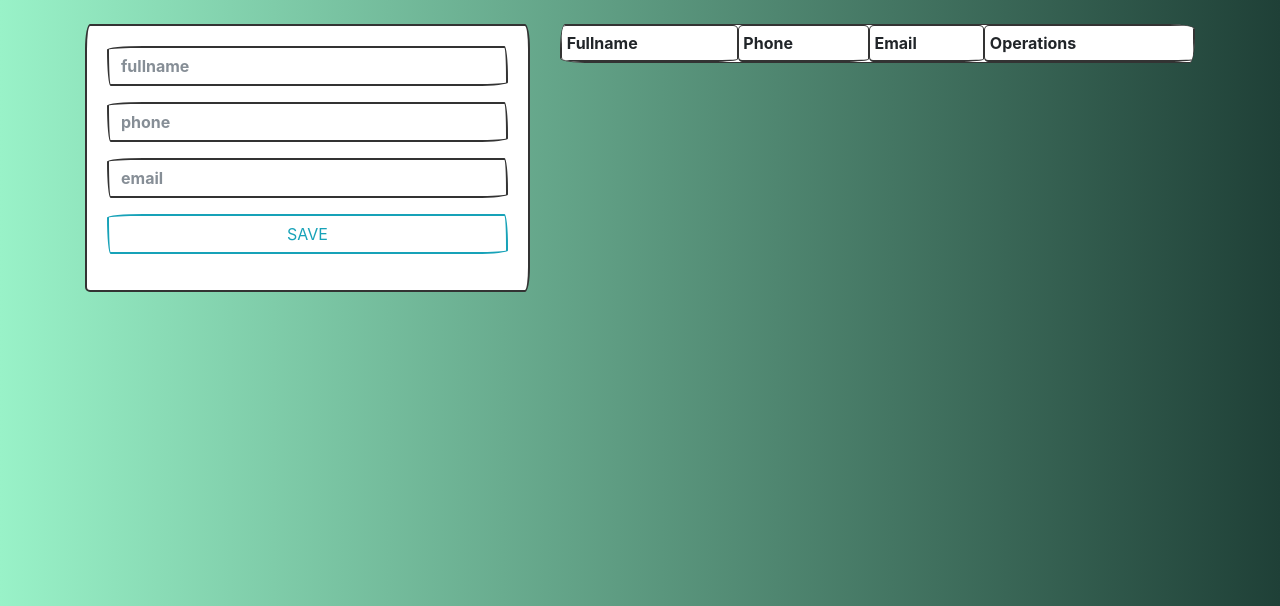
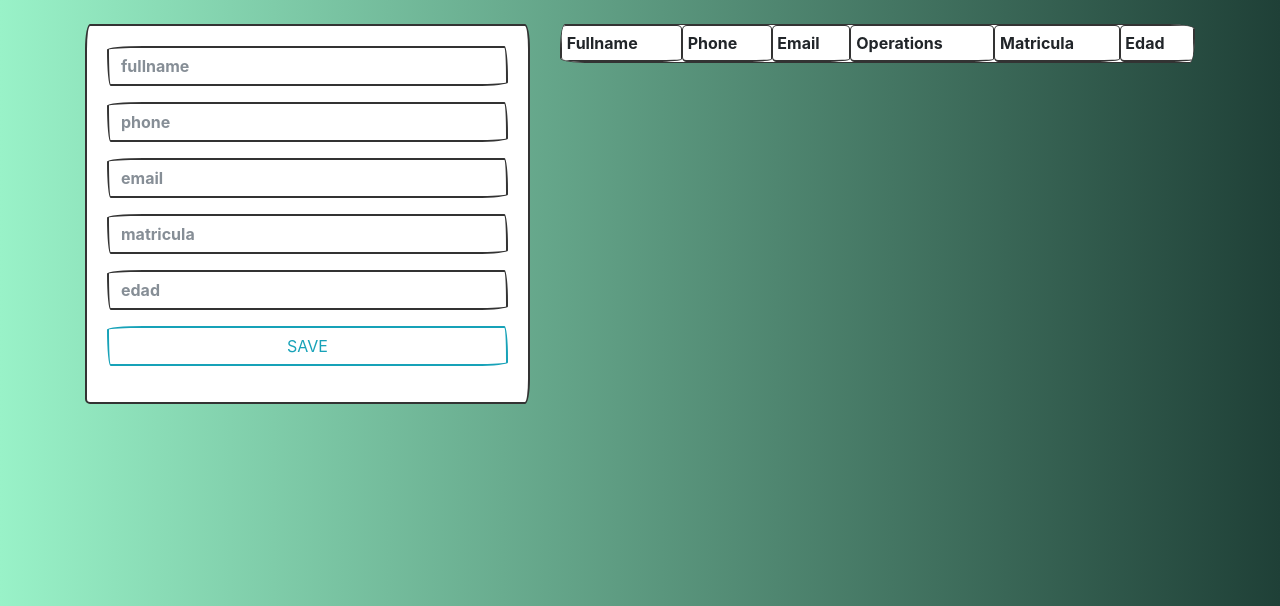
Before and after one commit to RiversHIRSCH/python-contacts-app, a Flask app: template templates/index.html in a window 1280 px wide. Shown: the part 60-666 px from the top of the page. Run offline with Flask 2, Linux system fonts and the light colour scheme; the template is opened without the code that fills it, so the values that code supplies are empty; some libraries are stand-ins or nearby versions; some web fonts are replaced.

Commit message:
carlos W

```diff
--- a/App.py
+++ b/App.py
@@ -34,13 +34,15 @@ def add_contact():
         fullname = request.form['fullname']
         phone = request.form['phone']
         email = request.form['email']
+        matricula = request.form['matricula']
+        edad = request.form['edad']
 
         # ESTABLECER CONEXION
         cur = mysql.connection.cursor()
 
         # CONSULTA
         cur.execute(
-            'INSERT INTO contacts (fullname, phone, email) VALUES (%s, %s, %s)', (fullname, phone, email))
+            'INSERT INTO contacts (fullname, phone, email, matricula, edad) VALUES (%s, %s, %s, %s, %s)', (fullname, phone, email, matricula, edad))
 
         # EJECUTAR CONSULTA
         mysql.connection.commit()
--- a/templates/edit-contact.html
+++ b/templates/edit-contact.html
@@ -14,6 +14,12 @@
             <input type="text" name="email" placeholder="email" value="{{ contact.3 }}" class="form-control">
         </div>
         <div class="form-group">
+            <input type="text" name="matricula" placeholder="matricula" value="{{ contact.4 }}" class="form-control">
+        </div>
+        <div class="form-group">
+            <input type="text" name="edad" placeholder="edad" value="{{ contact.5 }}" class="form-control">
+        </div>
+        <div class="form-group">
             <button type="submit" class="btn btn-block btn-outline-success">SAVE</button>
         </div>
     </form>
--- a/templates/index.html
+++ b/templates/index.html
@@ -28,6 +28,12 @@
                     <input type="text" name="email" placeholder="email" class="form-control">
                 </div>
                 <div class="form-group">
+                    <input type="text" name="matricula" placeholder="matricula" class="form-control">
+                </div>
+                <div class="form-group">
+                    <input type="text" name="edad" placeholder="edad" class="form-control">
+                </div>
+                <div class="form-group">
                     <button type="submit" class="btn btn-block btn-outline-info">SAVE</button>
                 </div>
             </form>
@@ -41,6 +47,8 @@
                     <td>Phone</td>
                     <td>Email</td>
                     <td>Operations</td>
+                    <td>Matricula</td>
+                    <td>Edad</td>
                 </tr>
             </thead>
             <tbody>
@@ -49,6 +57,8 @@
                     <td>{{ contact.1 }}</td>
                     <td>{{ contact.2 }}</td>
                     <td>{{ contact.3 }}</td>
+                    <td>{{ contact.4 }}</td>
+                    <td>{{ contact.5 }}</td>
                     <td>
                         <a href="/edit/{{ contact.0 }}" class="btn btn-secondary btn-sm">Edit</a>
                         <a href="/delete/{{ contact.0 }}" class="btn btn-danger btn-sm btn-delete">Delete</a>
```
